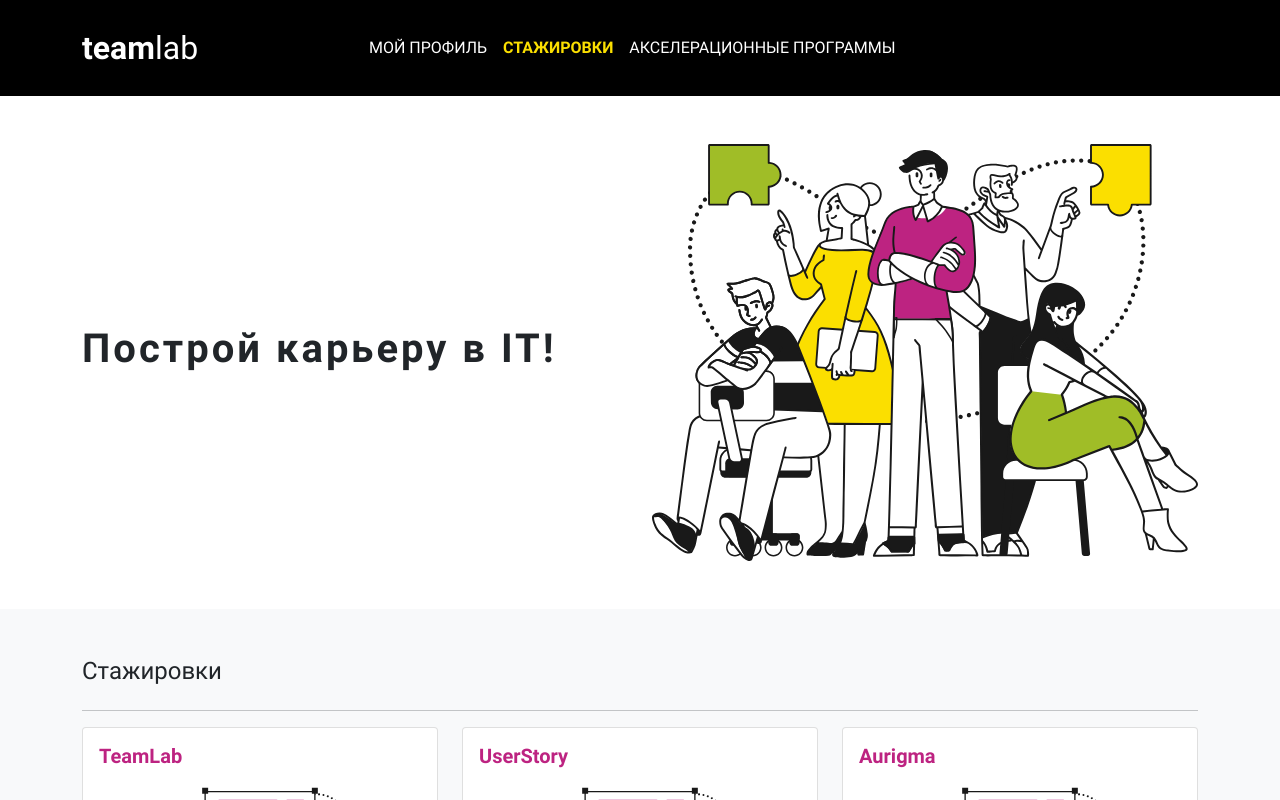
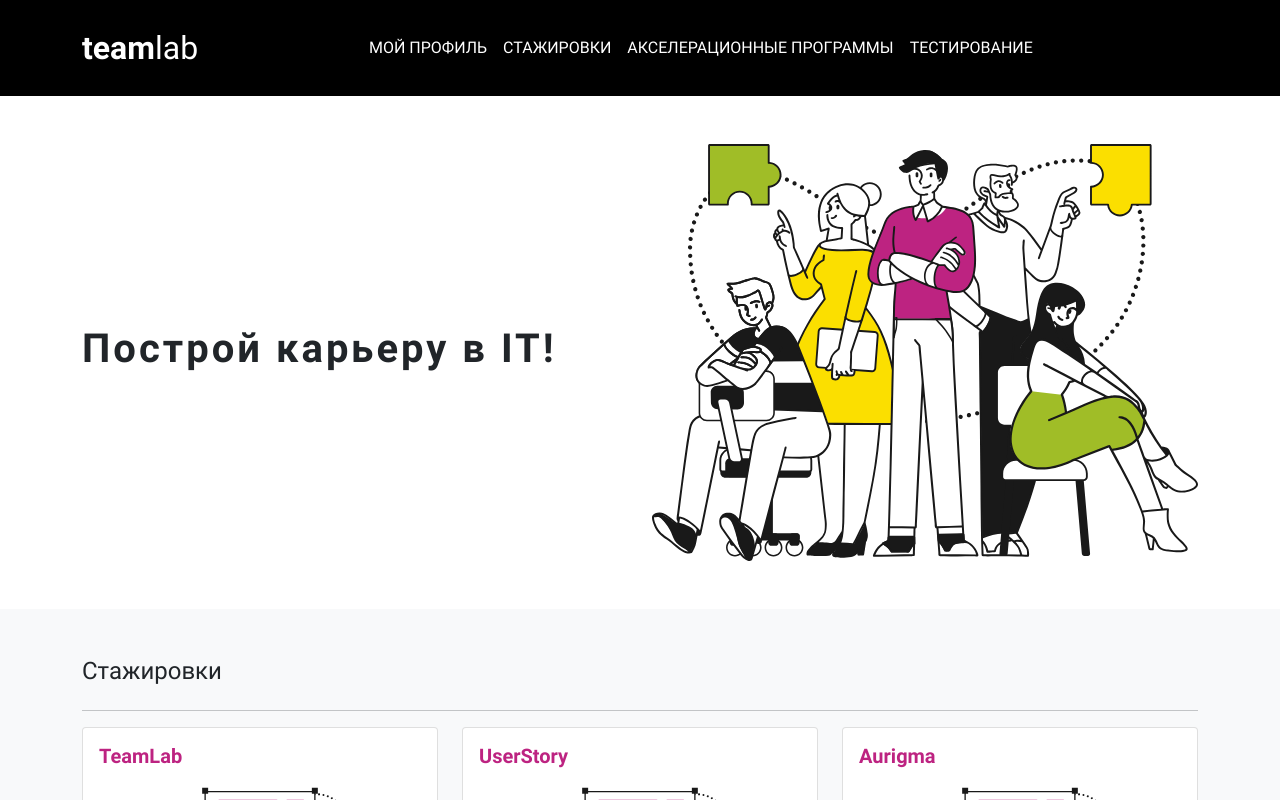
Before and after one commit to LexaZ999/teamlab-prototype, a React app: page / in a window 1280 px wide. Shown: the top 800 px of the page. Built offline with nearby package versions, Linux system fonts and the light colour scheme.

Commit message:
Update header

```diff
--- a/src/components/Header.jsx
+++ b/src/components/Header.jsx
@@ -14,14 +14,17 @@ const Header = () => (
       </Col>
       <Col className="text-center">
         <Nav className="me-auto text-uppercase flex-lg-row flex-column">
-          <Nav.Link className="" href="#">
+          <Nav.Link className="" href="#myProfile">
             Мой профиль
           </Nav.Link>
-          <Nav.Link className="active" href="#">
+          <Nav.Link className="" href="#internships">
             Стажировки
           </Nav.Link>
-          <Nav.Link className="" href="#">
+          <Nav.Link className="" href="#accelerationPrograms">
             Акселерационные программы
+          </Nav.Link>
+          <Nav.Link className="" href="#testing">
+            Тестирование
           </Nav.Link>
         </Nav>
       </Col>
```
